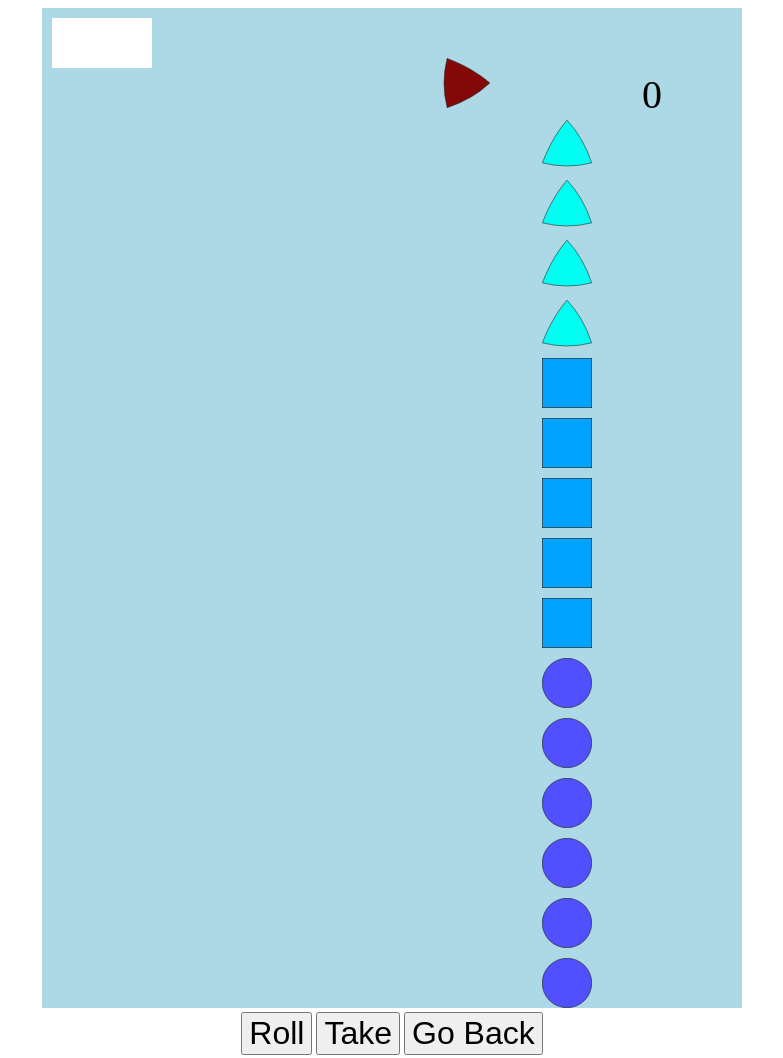
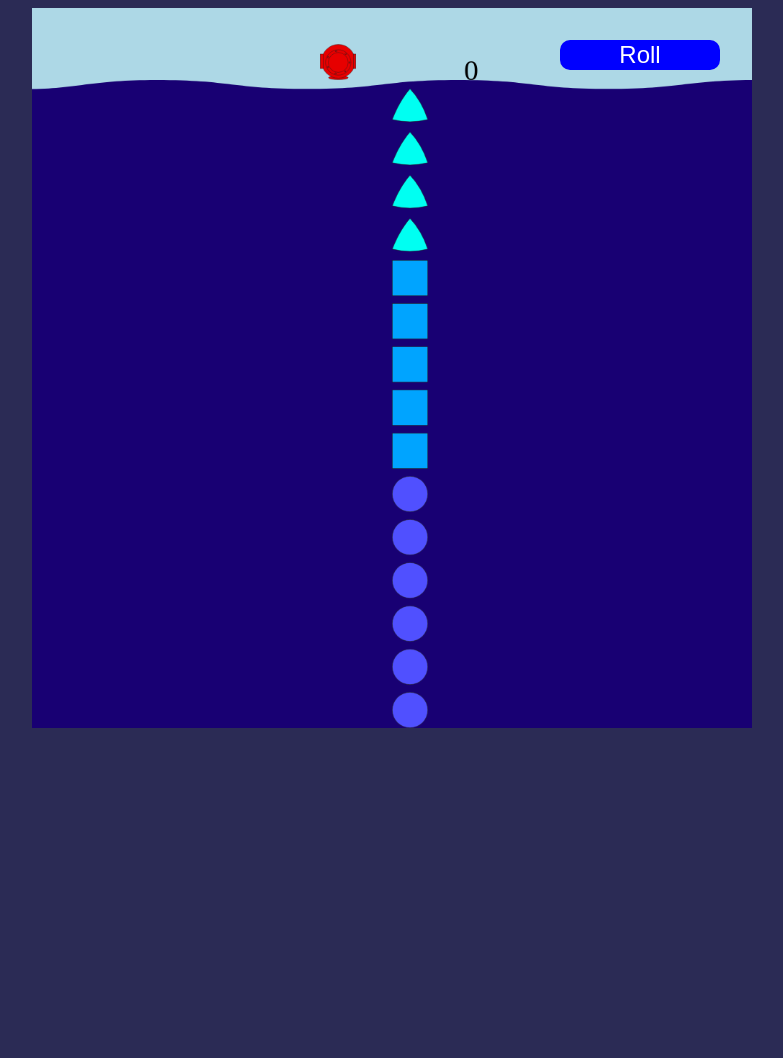
Before and after one commit to c-alex-horton/deep-sea-adventure, a plain HTML site: page index.html in a window 1280 px wide. Shown: the whole page, without its empty margins (248-1031 px from the left). After the commit the page ends 800 px from the top, so only its background shows below. Drawn offline with Linux system fonts and the light colour scheme.

Commit message:
version 1.0 of app

```diff
--- a/index.html
+++ b/index.html
@@ -9,11 +9,13 @@
     <link rel="stylesheet" href="resources/styles/main.css" />
   </head>
   <body>
-    <canvas id="gameWindow" width="700px" height="1000px"></canvas>
-    <div class="btn-caddy">
-      <button id="roll">Roll</button>
-      <button id="take">Take</button>
-      <button id="accend">Go Back</button>
+    <div id="app-container">
+      <canvas id="gameWindow" width="1000px" height="1000px"></canvas>
+      <div class="btn-caddy">
+        <button id="roll">Roll</button>
+        <button id="take">Take</button>
+        <button id="accend">Go Back</button>
+      </div>
     </div>
 
     <script src="resources/scripts/app.js" async defer></script>
--- a/resources/scripts/app.js
+++ b/resources/scripts/app.js
@@ -9,6 +9,8 @@ var playerImg = new Image();
 var blank = new Image();
 
 var diamond = new Image();
+
+var bg = new Image();
 
 var canvas = document.getElementById("gameWindow");
 var ctx = canvas.getContext("2d");
@@ -22,8 +24,9 @@ function init() {
   triangle.src = "resources/images/SVG/Triangle.svg"; // Set source path
   circle.src = "resources/images/SVG/Circle.svg"; // Set source path
   square.src = "resources/images/SVG/Square.svg"; // Set source path
-  playerImg.src = "resources/images/SVG/Player.svg"; // Set source path
+  playerImg.src = "resources/images/SVG/helmet.svg"; // Set source path
   diamond.src = "resources/images/SVG/Diamond.svg"; // Set source path
+  bg.src = "resources/images/SVG/water.svg"; // Set source path
   player1.updatePlayerPos();
   window.requestAnimationFrame(drawEvent);
 }
@@ -33,7 +36,6 @@ function init() {
 // Game Variables
 let rolled = false;
 let roll = 0;
-let decent = true;
 
 class Player {
   constructor() {
@@ -41,6 +43,8 @@ class Player {
     this.pos = 0;
     this.air = 15;
     this.decent = true;
+    this.keptInv = [];
+    this.total = 0;
   }
 
   updatePlayerPos = (a = 0) => {
@@ -50,8 +54,8 @@ class Player {
       a = a * -1;
     }
     let newPos = a + this.pos;
-    if (newPos >= trail.length - 1) {
-      newPos = trail.length - 1;
+    if (newPos >= game1.trail.length - 1) {
+      newPos = game1.trail.length - 1;
       this.decent = false;
     }
     if (newPos < 0) {
@@ -59,12 +63,20 @@ class Player {
     }
 
     this.pos = newPos;
+
+    if (this.pos === 0 && !this.decent) {
+      game1.roundReset();
+      this.keptInv = this.keptInv.concat(this.inv);
+      this.inv = [];
+      this.tally();
+    }
   };
 
   takeTile = () => {
-    if (trail[this.pos].pickup) {
-      this.inv.push(trail[this.pos]);
-      trail[this.pos] = {
+    if (game1.trail[this.pos].pickup) {
+      game1.trail[this.pos].round = game1.round;
+      this.inv.push(game1.trail[this.pos]);
+      game1.trail[this.pos] = {
         pickup: false,
         shape: diamond,
       };
@@ -78,25 +90,20 @@ class Player {
   drawPlayer = () => {
     draw(playerImg, 400, this.pos * 60 + 50);
   };
+
+  tally = () => {
+    this.total = 0;
+    this.keptInv.forEach((currentItem) => {
+      this.total += currentItem.value;
+    });
+  };
 }
 const player1 = new Player();
 
-class Game {}
-
-randVal = (min, max) => {
-  min = Math.ceil(min);
-  max = Math.ceil(max);
-  return Math.floor(Math.random() * (max - min + 1) + min);
-};
-
-draw = (img, x, y) => {
-  // img.addEventListener('load', function() {
-  ctx.drawImage(img, x, y, 50, 50);
-
-  //}, false);
-};
-
-const treasureList = [
+class Game {
+  constructor() {
+    this.end = false;
+    this.treasureList = [
       {
         level: 0,
         valueMin: 0,
@@ -119,29 +126,69 @@ const treasureList = [
         amount: 6,
       },
     ];
-
-let trail = [];
-
-initTrail = (treasure) => {
-  trail.push({
+    this.round = 1;
+    this.randVal = (min, max) => {
+      min = Math.ceil(min);
+      max = Math.ceil(max);
+      return Math.floor(Math.random() * (max - min + 1) + min);
+    };
+    this.trail = [];
+    (this.initTrail = (treasure) => {
+      this.trail.push({
         shape: blank,
       });
       for (let a = 0; a < treasure.length; a++) {
         for (let b = 0; b < treasure[a].amount; b++) {
-      trail.push({
-        value: randVal(treasure[a].valueMin, treasure[a].valueMax),
+          this.trail.push({
+            value: this.randVal(treasure[a].valueMin, treasure[a].valueMax),
             shape: treasure[a].shape,
             pickup: true,
           });
         }
       }
+    }),
+      this.initTrail(this.treasureList);
+  }
+
+  printTrail = (x = 500, y = 50) => {
+    for (let i = 0; i < this.trail.length; i++) {
+      draw(this.trail[i].shape, x, i * 60 + y);
+    }
   };
 
-initTrail(treasureList);
+  roundReset = () => {
+    this.trail.forEach((currentItem, index) => {
+      if (currentItem.shape === diamond) {
+        this.trail.splice(index, 1);
+      }
+    });
+    this.round++;
+    if (this.round >= 4) {
+      this.end = true;
+    } else {
+      player1.decent = true;
+    }
+  };
+}
+
+const game1 = new Game();
+
+randVal = (min, max) => {
+  min = Math.ceil(min);
+  max = Math.ceil(max);
+  return Math.floor(Math.random() * (max - min + 1) + min);
+};
+
+draw = (img, x, y, xs = 50, ys = 50) => {
+  ctx.drawImage(img, x, y, xs, ys);
+};
 
 printTrail = (trail, x, y) => {
   for (let i = 0; i < trail.length; i++) {
     draw(trail[i].shape, x, i * 60 + y);
+    if (game1.end) {
+      ctx.fillText(`${trail[i].value}`, x + 15, i * 60 + y + 40);
+    }
   }
 };
 
@@ -149,7 +196,7 @@ rollDie = () => {
   let i = 1;
   console.log("roll init...");
   reroll = () => {
-    roll = randVal(1, 6);
+    roll = randVal(2, 6);
     rolled = true;
     i++;
     if (i < 6) {
@@ -165,35 +212,23 @@ rollDie = () => {
 };
 
 // UI
+bgx = 0;
+drawBG = () => {
+  draw(bg, bgx, 100, 1260, 900);
+  bgx--;
+  if (bgx === -261) {
+    bgx = 0;
+  }
+};
+
 drawRect = (x, y, w, h, c) => {
   ctx.fillStyle = c;
   ctx.fillRect(x, y, w, h);
 };
 
 drawRoll = () => {
-  //  if (rolled) {
   ctx.fillText(`${roll}`, 600, 100);
-  //  }
 };
-
-drawEvent = () => {
-  ctx.clearRect(0, 0, cw, ch);
-  ctx.fillStyle = "lightblue";
-  ctx.fillRect(0, 0, cw, ch);
-  printTrail(trail, 500, 50);
-  player1.drawPlayer();
-
-  drawRect(10, 10, 100, 50, "white");
-  ctx.fillStyle = "black";
-  ctx.font = "40px serif";
-
-  printTrail(player1.inv, 35, 80);
-  drawRoll();
-
-  window.requestAnimationFrame(drawEvent);
-};
-
-init();
 
 rollbtn = document.getElementById("roll");
 takebtn = document.getElementById("take");
@@ -209,4 +244,43 @@ takebtn.onclick = function () {
 
 accendbtn.onclick = function () {
   player1.accend();
+  rollDie();
 };
+
+drawEvent = () => {
+  // Clear and draw bg
+  ctx.clearRect(0, 0, cw, ch);
+  ctx.fillStyle = "lightblue";
+  ctx.fillRect(0, 0, cw, ch);
+  drawBG();
+
+  game1.printTrail();
+  player1.drawPlayer();
+
+  ctx.fillStyle = "black";
+  ctx.font = "40px serif";
+
+  printTrail(player1.inv, 35, 80);
+  printTrail(player1.keptInv, 35, 400);
+  drawRoll();
+
+  if (!player1.decent || player1.pos === 0) {
+    accendbtn.style.display = "none";
+  } else {
+    accendbtn.style.display = "block";
+  }
+
+  if (game1.end) {
+    ctx.fillText(`Total: ${player1.total}`, 35, 900);
+  }
+
+  if (game1.trail[player1.pos].shape === diamond || player1.pos === 0) {
+    takebtn.style.display = "none";
+  } else {
+    takebtn.style.display = "block";
+  }
+
+  window.requestAnimationFrame(drawEvent);
+};
+
+init();
--- a/resources/styles/main.scss
+++ b/resources/styles/main.scss
@@ -1,15 +1,33 @@
 body {
   text-align: center;
+  background-color: rgb(43, 43, 85);
 }
-.gameWindow {
-  border: 1px solid black;
+
+#app-container {
+  position: relative;
   margin: auto;
-  flex-grow: 0;
+  height: 90vh;
+  width: 90vh;
+}
+
+#gameWindow {
+  width: 100%;
+  height: 100%;
 }
 
 .btn-caddy {
+  position: absolute;
+  right: 3vh;
+  top: 3vh;
   text-align: center;
   button {
-    font-size: 2em;
+    border-radius: 10px;
+    border: none;
+    width: 20vh;
+    margin: 1vh;
+    font-size: 3vh;
+    display: block;
+    background-color: blue;
+    color: white;
   }
 }
```
Also changed, not shown: resources/images/SVG/helmet.svg (added), resources/images/SVG/water.svg (added), resources/styles/main.css, 1 other file. Lines whose indentation alone changed are shown as unchanged.
